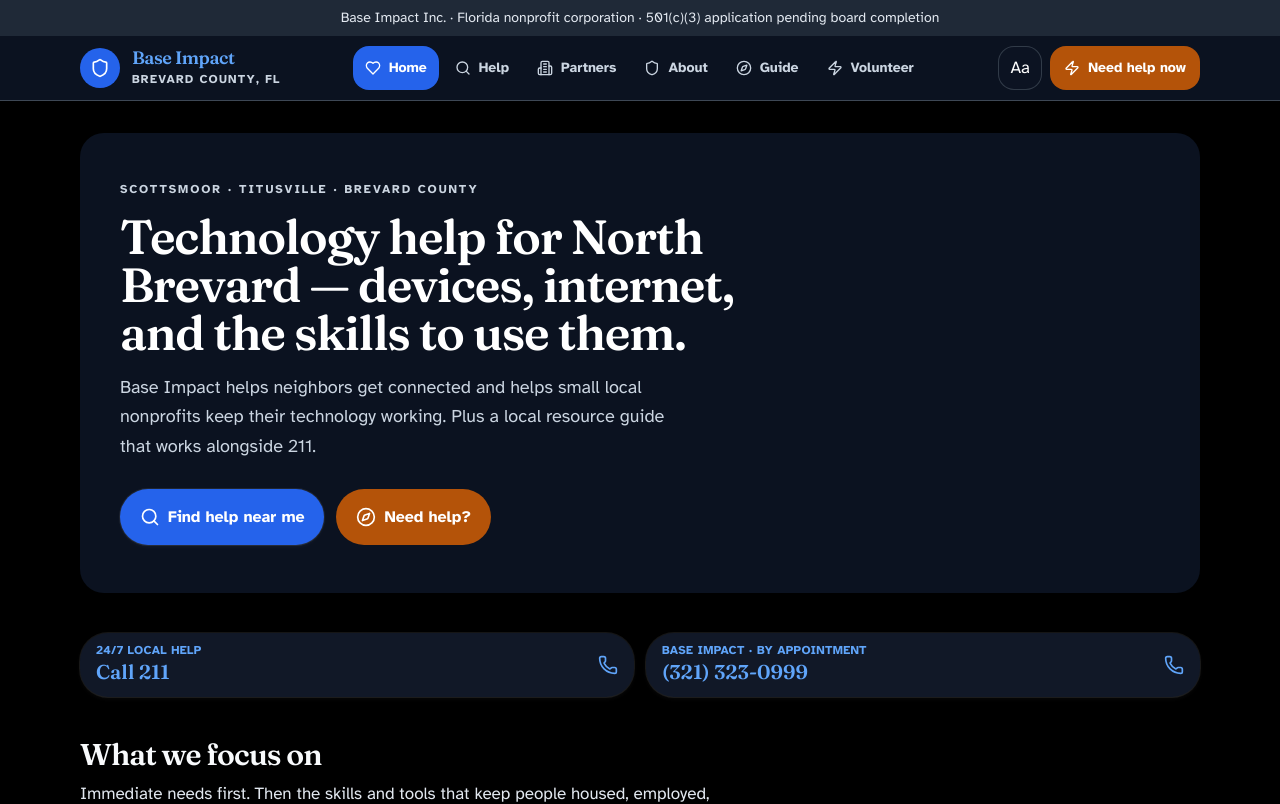
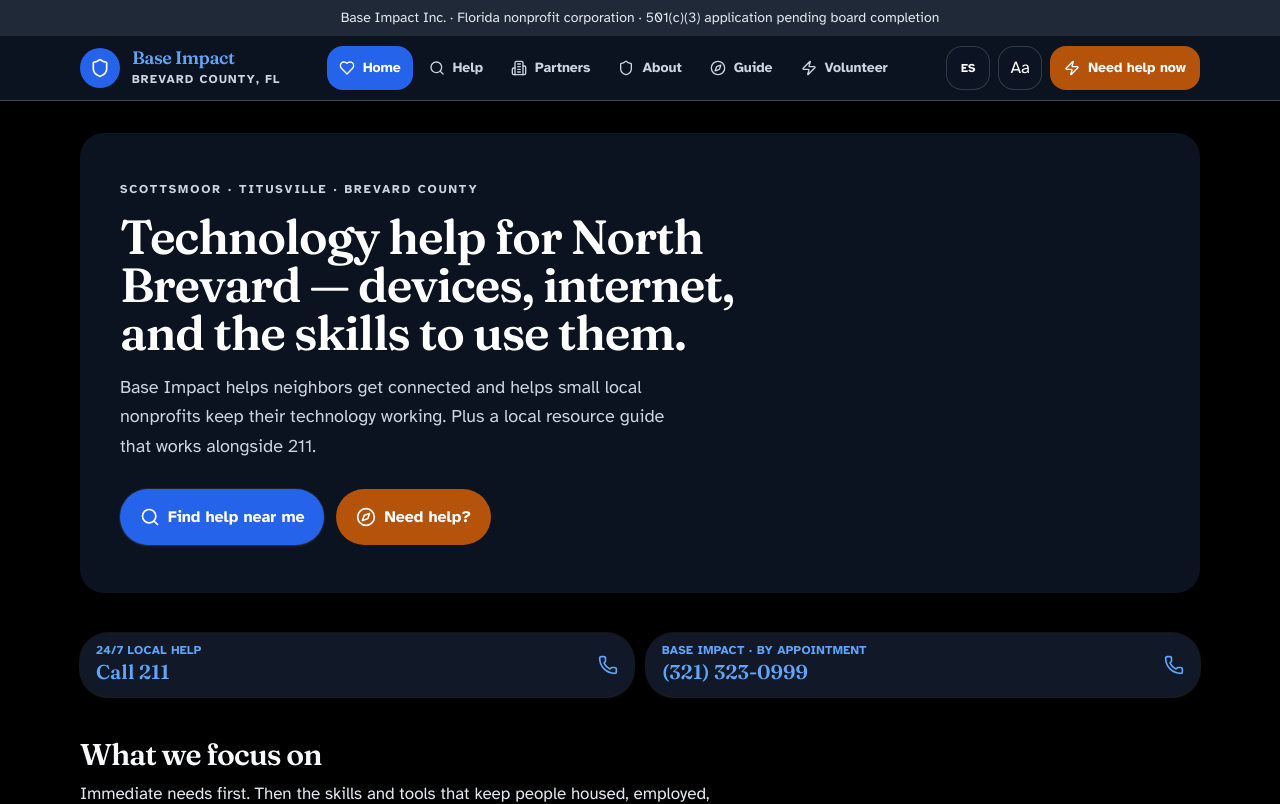
Before and after one commit to eric4479/baseimpact-org, a React (Vite) app: page / in a window 1280 px wide. Shown: the top 804 px of the page. Built offline with nearby package versions, Linux system fonts and the light colour scheme.

Commit message:
feat: add Spanish (ES) Google Translate link in header

```diff
--- a/src/components/site-shell.tsx
+++ b/src/components/site-shell.tsx
@@ -116,6 +116,20 @@
               </nav>
 
           <div className="flex items-center gap-2">
+            <a
+              href="https://translate.google.com/translate?sl=en&tl=es&u=https://baseimpact.org"
+              target="_blank"
+              rel="noreferrer"
+              aria-label="View this page in Spanish via Google Translate"
+              className="flex min-h-11 min-w-11 items-center justify-center rounded-lg border border-line/60 bg-card/40 px-2 text-xs font-bold text-on-fill hover:bg-card/60 focus-visible:outline focus-visible:outline-2 focus-visible:outline-offset-2 focus-visible:outline-on-fill"
+              onClick={(e) => {
+                e.preventDefault();
+                const url = `https://translate.google.com/translate?sl=en&tl=es&u=${encodeURIComponent(window.location.href)}`;
+                window.open(url, "_blank", "noopener");
+              }}
+            >
+              ES
+            </a>
             <button
               type="button"
               onClick={toggleHc}
```
